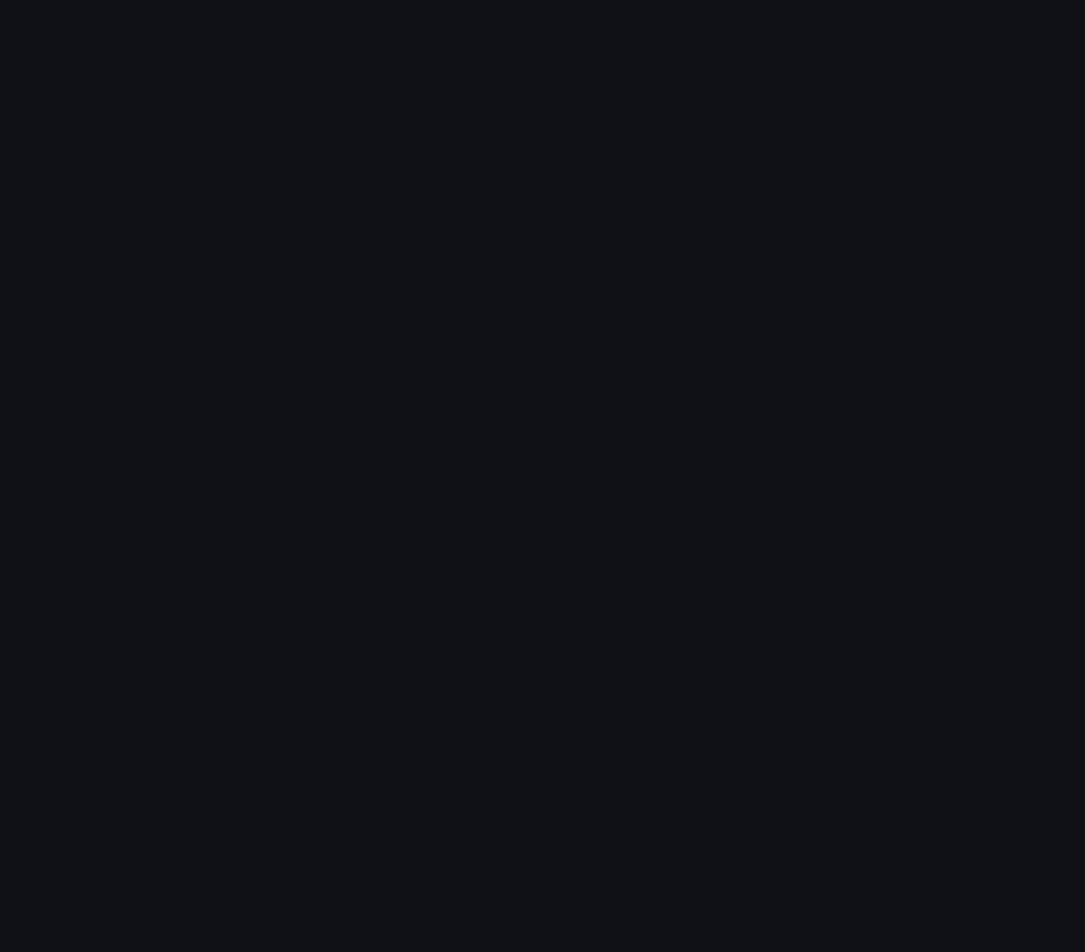
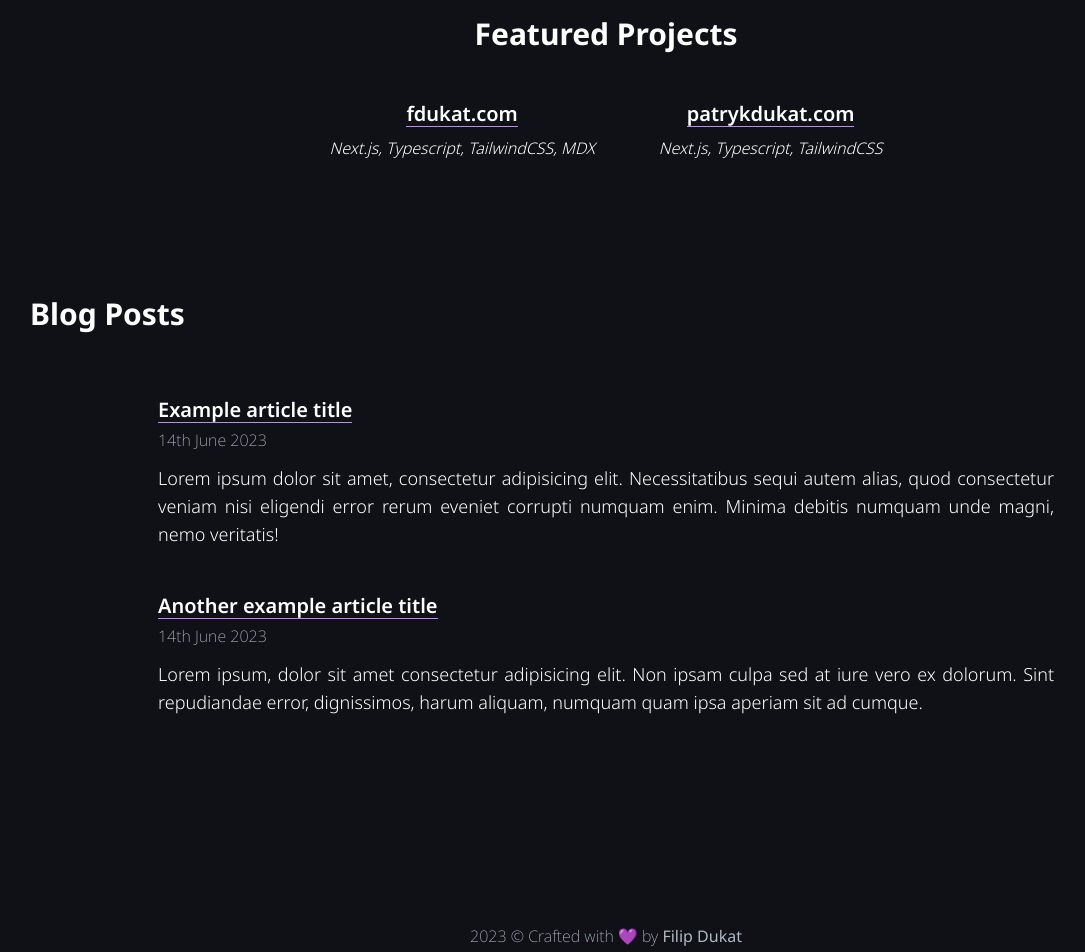
Before and after one commit to fdukat/fdukat.com, a Next.js app: page / in a window 1280 px wide. Shown: the part 740-1692 px from the top of the page, without its empty margins (34-1119 px from the left). Before the commit the page ends 800 px from the top, so only its background shows below. Built offline with nearby package versions, Linux system fonts and the light colour scheme.

Commit message:
implement newly added components

```diff
--- a/app/layout.tsx
+++ b/app/layout.tsx
@@ -1,5 +1,7 @@
+import { Noto_Sans } from 'next/font/google';
+import Footer from '@/components/Footer';
+import '@/styles/loadAnimation.css';
 import '@/styles/tailwind.css';
-import { Noto_Sans } from 'next/font/google';
 
 const notoSans = Noto_Sans({
   weight: ['100', '200', '300', '400', '500', '600', '700', '800', '900'],
@@ -13,7 +15,10 @@
 export default function RootLayout({ children }: { children: React.ReactNode }) {
   return (
     <html lang="en">
-      <body className={`${notoSans.className} bg-background`}>{children}</body>
+      <body className={`${notoSans.className} bg-background`}>
+        {children}
+        <Footer />
+      </body>
     </html>
   );
 }
--- a/app/page.tsx
+++ b/app/page.tsx
@@ -1,3 +1,5 @@
+import BlogPosts from '@/components/BlogPosts';
+import FeaturedProjects from '@/components/FeaturedProjects';
 import Hero from '@/components/Hero';
 
 export const metadata = {
@@ -8,6 +10,8 @@
   return (
     <main>
       <Hero />
+      <FeaturedProjects />
+      <BlogPosts />
     </main>
   );
 }
```
